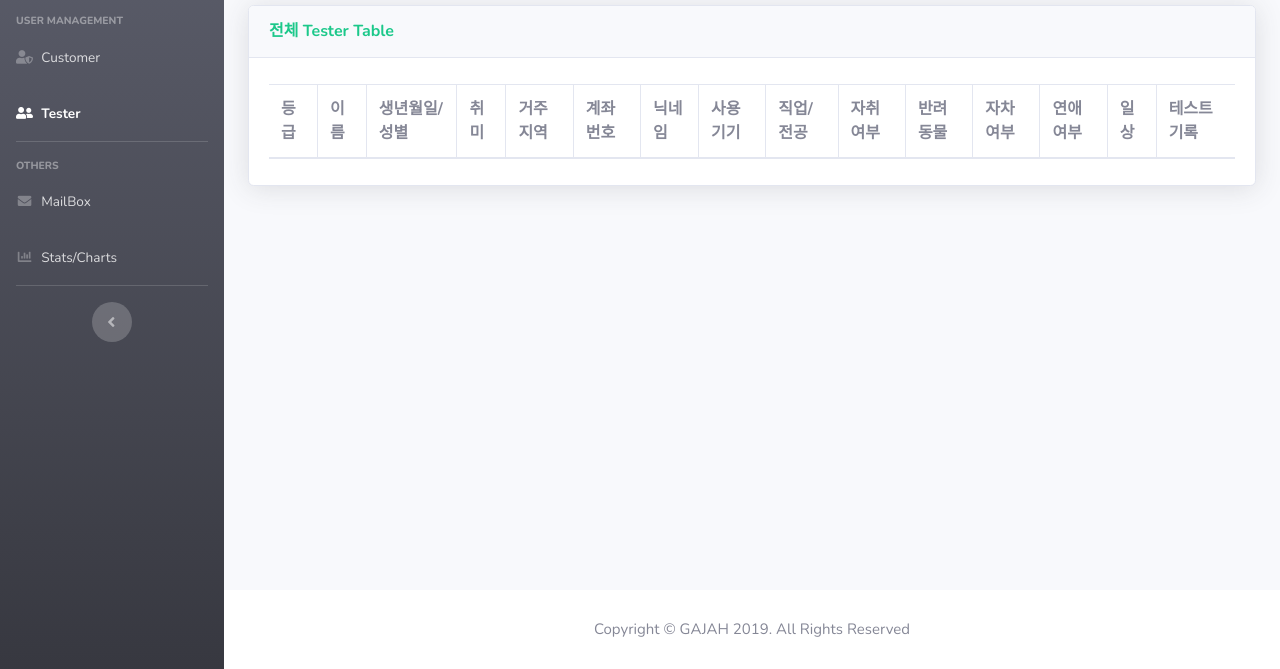
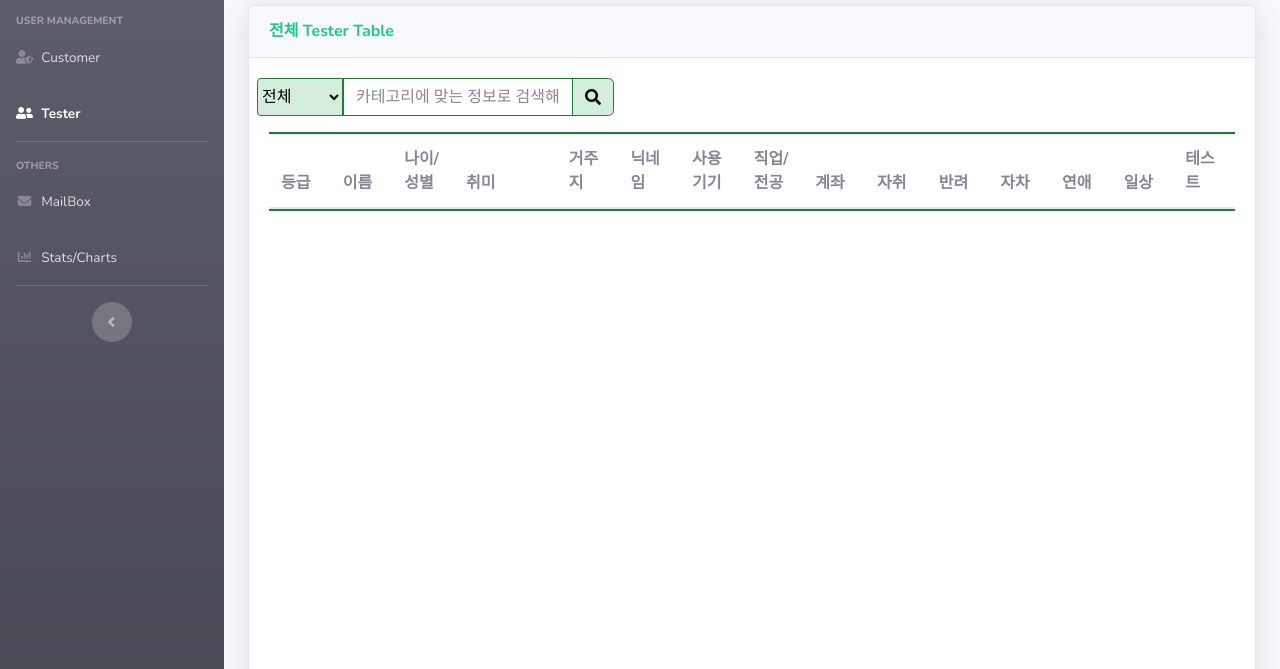
Before and after one commit to Kosy5464/GreenTester_DBManagement, a website with bundled scripts: page TesterPage.html in a window 1280 px wide. Shown: the part 131-800 px from the top of the page. Built offline with nearby package versions, Linux system fonts and the light colour scheme; no server answers.

Commit message:
테이블 틀 수정

```diff
--- a/TesterPage.html
+++ b/TesterPage.html
@@ -17,13 +17,12 @@
 
     <!-- Custom styles for this template -->
     <link href="css/sb-admin-2.min.css" rel="stylesheet">
-
     <!-- Custom styles for this page -->
    <link href="vendor/datatables/dataTables.bootstrap4.min.css" rel="stylesheet">
 
     <!-- Template CSS 파일 X-->
     <link href="css/gtCSS.css" rel="stylesheet">
-
+    <link href="css/table.css" rel="stylesheet">
     <!-- Data 연동 -->
     <script src="https://www.gstatic.com/firebasejs/5.7.2/firebase.js"></script>
         <!-- data 넣는 js -->
@@ -320,32 +319,59 @@
                     <div class="card-header py-3">
                         <h6 class="m-0 font-weight-bold text-success">전체 Tester Table</h6>
                     </div>
-                    <div class="card-body" id="testerTable">
+                   <!-- <div class="card-body" id="testerTable">
                         <div class="table-responsive">
-                              <table class="table table-bordered" id="dataTable" width="100%" cellspacing="0">
+                              <table class="table table-bordered" id="dataTable" width="100%" cellspacing="0">-->
+                    <div class="card-body">
+                        <div class="form-group row">
+                        <form class="form-inline mr-auto">
+
+                            <div class="input-group md-form form-sm form-2 pl-0">
+                                <select class="category">
+                                    <option name="search1" value="total">전체&nbsp;&nbsp;&nbsp;</option>
+                                    <option name="search1" value="grade">등급</option>
+                                    <option name="search1" value="name">이름</option>
+                                    <option name="search1" value="AgeSex">나이/성별</option>
+                                    <option name="search1" value="hobby">취미</option>
+                                    <option name="search1" value="region">거주지</option>
+                                    <option name="search1" value="nickName">닉네임</option>
+                                    <option name="search1" value="device">사용기기</option>
+                                    <option name="search1" value="job">직업/전공</option>
+                                </select>
+                                <input class="form-control my-0 py-1 lime-border" onkeyup="myFunction()" id="myInput" type="text" placeholder="카테고리에 맞는 정보로 검색해주세요.." aria-label="Search">
+                                <div class="input-group-append">
+                                    <span class="input-group-text lime lighten-2" id=""> <i class="fas fa-search" aria-hidden="true"></i></i></span>
+                                </div>
+                            </div>
+                        </form>
+                        </div>
+                        <div>
+                           <table id="tester_Table" class="table table-striped table-hover">
                                 <thead>
                                 <tr>
-                                    <th>등급</th>
-                                    <th>이름</th>
-                                    <th>생년월일/성별</th>
-                                    <th>취미</th>
-                                    <th>거주지역</th>
-                                    <th>계좌번호</th>
-                                    <th>닉네임</th>
-                                    <th>사용기기</th>
-                                    <th>직업/전공</th>
-                                    <th>자취여부</th>
-                                    <th>반려동물</th>
-                                    <th>자차여부</th>
-                                    <th>연애여부</th>
-                                    <th>일상</th>
-                                    <th>테스트 기록</th>
+                                    <th style="width:6%;">등급</th>
+                                    <th style="width:6%;">이름</th>
+                                    <th style="width:6%;">나이/성별</th>
+                                    <th style="width:10%;">취미</th>
+                                    <th style="width:6%;">거주지</th>
+                                    <th style="width:6%;">닉네임</th>
+                                    <th style="width:6%;">사용기기</th>
+                                    <th style="width:6%;">직업/전공</th>
+                                    <th style="width:6%;">계좌</th>
+                                    <th style="width:6%;">자취</th>
+                                    <th style="width:6%;">반려</th>
+                                    <th style="width:6%;">자차</th>
+                                    <th style="width:6%;">연애</th>
+                                    <th style="width:6%;">일상</th>
+                                    <th style="width:6%;">테스트</th>
                                 </tr>
                                 </thead>
-                               <tbody id="testData">
-                                <tr></tr>
+
+                                <tbody id="myTable"></tbody>
+                                <tr class="testerList"></tr>
                                 </tbody>
                             </table>
+
                         </div>
                         <!--table contents-->
                     </div>
--- /dev/null
+++ b/css/table.css
@@ -0,0 +1,49 @@
+<!--테이블 헤더 고정-->
+.table{
+    border-collapse:collapse;
+    width:100%;
+    border: 1px solid #eee;
+    border-bottom: 2px solid #1e7e34;
+}
+.table thead{
+    border-top: 2px solid #1e7e34;
+    border-bottom: 2px solid #1e7e34;
+    float: left;
+    width: 100%;
+}
+.table tbody{
+    overflow-y:auto;
+    overflow-x:hidden;
+    float:left; width:100%;
+    height:500px;
+    border-bottom: 2px solid #1e7e34;
+}
+.table tbody tr:hover{
+    background-color: #d4edda;
+}
+
+<!--검색 부분-->
+
+    .input-group.md-form.form-sm.form-2 input {
+        border: 1px solid #1e7e34;
+        border-top-left-radius: 0.25rem;
+        border-bottom-left-radius: 0.25rem;
+    }
+.input-group.md-form.form-sm.form-2 input.lime-border {
+    border: 1px solid #1e7e34;
+
+}
+.input-group.md-form.form-sm.form-2 .input-group-append .input-group-text {
+    background-color: #d4edda;
+    border-color: #1e7e34;
+}
+.input-group.md-form.form-sm.form-2 .input-group-append .input-group-text .fa-search {
+    color: black;
+}
+.input-group.md-form.form-sm.form-2 .category{
+    background-color: #d4edda;
+    color: black;
+    border-top-left-radius: 0.25rem;
+    border-bottom-left-radius: 0.25rem;
+    border: 1px solid #1e7e34;
+}
--- a/js/aboutDB/otCustomerTable.js
+++ b/js/aboutDB/otCustomerTable.js
@@ -34,7 +34,7 @@ window.onload = function() {
             customerData.innerHTML +='<tr>\n' +
                 '                                    <td>'+AppWeb+'</td>\n' +
                 '                                   <td>'+clientName+'</td>\n' +
-                '                                  <td>'+device+'</td>\n' +
+                '                                   <td>'+device+'</td>\n' +
                 '                                   <td>'+age+'</td>\n' +
                 '                                   <td>'+testDetails+'</td>\n' +
                 '                                   <td>'+clientEmail+'</td>\n' +
--- a/js/aboutDB/testerTable.js
+++ b/js/aboutDB/testerTable.js
@@ -15,7 +15,7 @@ window.onload = function() {
 
 
 
-    var testData = document.getElementById("testData");
+    var testData = document.getElementById("myTable");
 
     var database = firebase.database();
 
@@ -41,16 +41,16 @@ window.onload = function() {
             var daily = data.P_daily;
             var particiService = data.Q_participatingService;
             if (name != undefined) {
-                testData.innerHTML += '<tr>\n' +
+                testData.innerHTML += '<tr class="testerList">\n' +
                     '                                   <td>' + grade + '</td>\n' +
                     '                                  <td>' + name + '</td>\n' +
                     '                                   <td>' + age+'/'+sex + '</td>\n' +
                     '                                   <td>' + hobby + '</td>\n' +
                     '                                   <td>' + region + '</td>\n' +
-                    '                                   <td>' + bank + '</td>\n' +
                     '                                  <td>' + nickname + '</td>\n' +
                     '                                   <td>' + device + '</td>\n' +
                     '                                   <td>' + job + '</td>\n' +
+                    '                                   <td>' + bank + '</td>\n' +
                     '                                   <td>' + inhabit + '</td>\n' +
                     '                                  <td>' + pet + '</td>\n' +
                     '                                   <td>' + vehicle + '</td>\n' +
@@ -62,3 +62,40 @@ window.onload = function() {
         });
     }
 };
+
+function myFunction() {
+    var radiogaga = document.getElementsByName("search1");
+
+    // Declare variables
+    var input, filter, table, tr, td, i, txtValue;
+    input = document.getElementById("myInput");
+    filter = input.value.toUpperCase();
+    table = document.getElementById("myTable");
+    tr = table.getElementsByTagName("tr");
+
+    // Loop through all table rows, and hide those who don't match the search query
+    for (i = 0; i < tr.length; i++) {
+        //[]인덱스 안에 번호에 따라서 name의 검색할지 Countrty에 검색할지 결정
+        //td = tr[i].getElementsByTagName("td")[1];
+        if(radiogaga[0].selected){
+            td=tr[i];
+        }
+        else {
+            for (var j = 1; j < radiogaga.length; j++) {
+                if (radiogaga[j].selected) {
+                    td = tr[i].getElementsByTagName("td")[j-1];
+                    console.log(td);
+                }
+            }
+        }
+
+        if (td) {
+            txtValue = td.textContent || td.innerText;
+            if (txtValue.toUpperCase().indexOf(filter) > -1) {
+                tr[i].style.display = "";
+            } else {
+                tr[i].style.display = "none";
+            }
+        }
+    }
+}
```
Also changed, not shown: OT_Customer.html (+1 -0 lines), tables.html (+2 -2 lines). Lines whose indentation alone changed are shown as unchanged.
